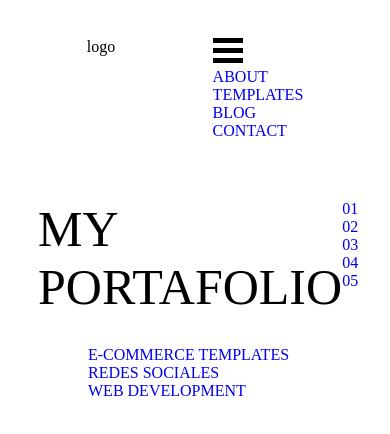
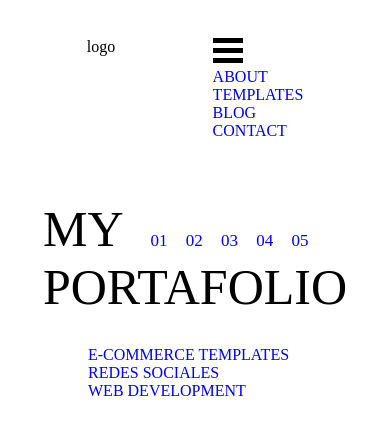
Before and after one commit to luisguillermotrujillo/lucas, a plain HTML site: page index.html in a window 390 px wide. Drawn offline with Linux system fonts and the light colour scheme; a web font is replaced by a local one.

Commit message:
cambios luis

```diff
--- a/estilos-css/estilos.css
+++ b/estilos-css/estilos.css
@@ -30,11 +30,23 @@
     text-decoration: none;
     padding: 0 80px;
 }
+.borrar-lineas{
+    padding-left: 20px;
+}
 .borrar-lineas a{
     text-decoration: none;
+    font-size:17px ;
+    padding: 0 7px;
 }
 .tipo-de-letra-titulo {
     font-family: 'Italiana', serif;
     font-size: 50px;
 }
+.flex-2{
+    display: flex;
+    justify-content: flex-start;
+    flex-direction: row;
+
+
 }
+}
--- a/index.html
+++ b/index.html
@@ -40,14 +40,10 @@
     </nav>
     <main class="flex">
         <div class="flex-1 tipo-de-letra-titulo">
+            <div class="flex-2">
                 <div>
                     MY
                 </div>
-            <div>
-                PORTAFOLIO
-            </div>
-        </div>
-
                 <div class="borrar-lineas">
                     <a href="#">
                         01
@@ -65,6 +61,13 @@
                         05
                     </a>
                 </div>
+            </div>
+            <div>
+                PORTAFOLIO
+            </div>
+        </div>
+
+
     </main>
     <footer class="bloque-sin-lineas">
         <a href="#">
```
Lines whose indentation alone changed are shown as unchanged.
